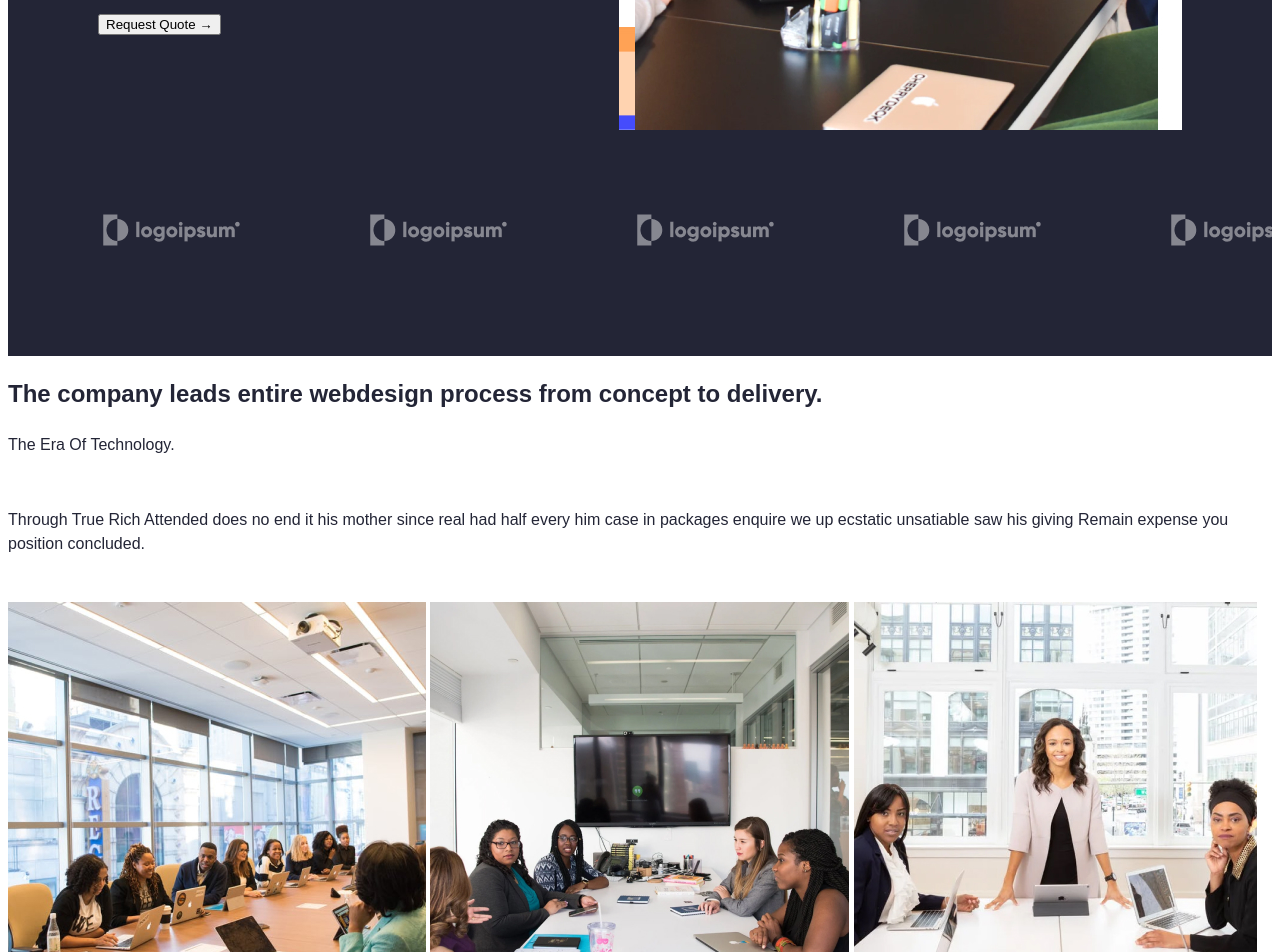
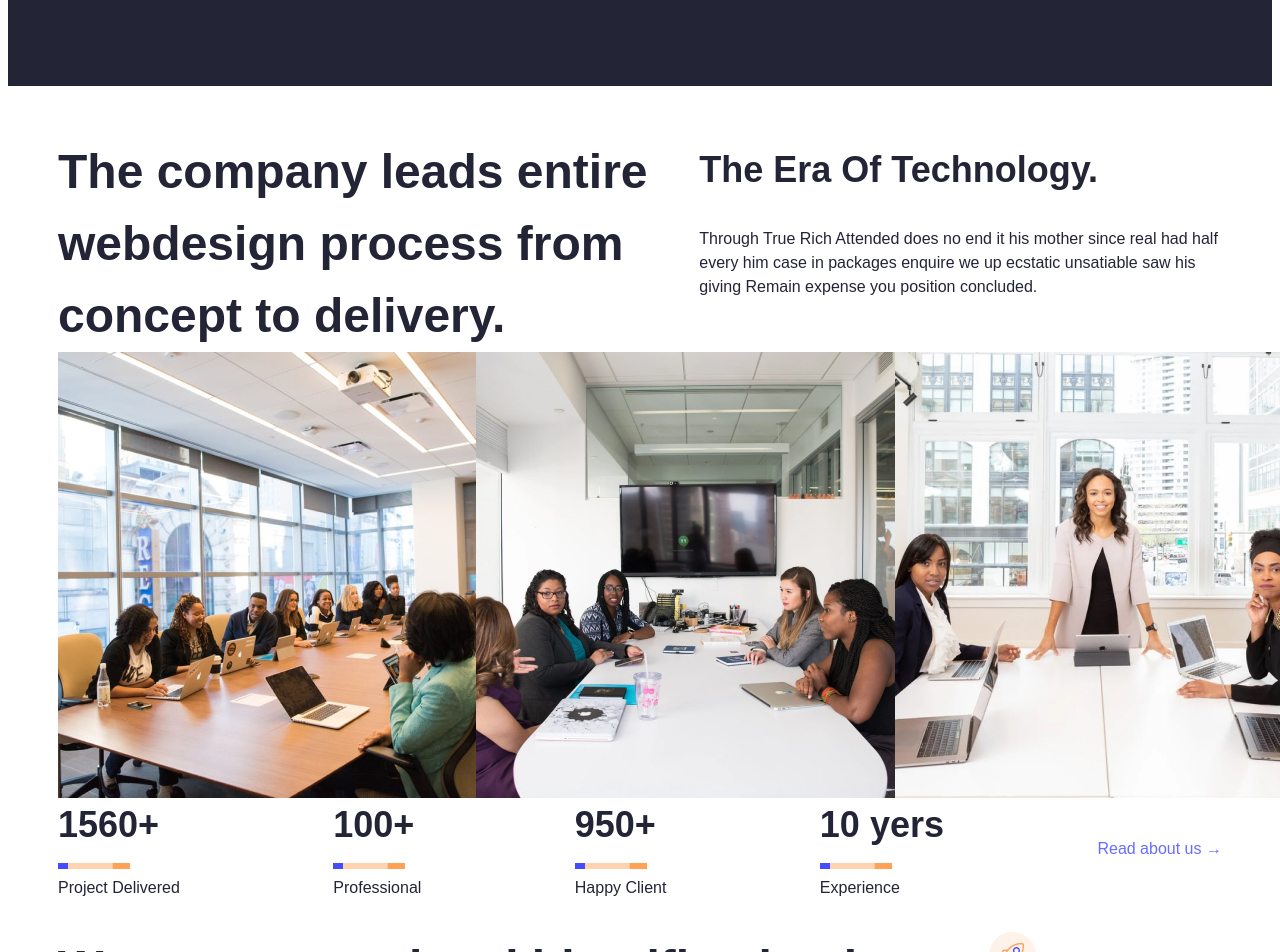
Before and after one commit to UkrValentyna/Test-website-for-genius, a plain HTML site: page index.html in a window 1280 px wide. Shown: the part 640-1592 px from the top of the page. Drawn offline with Linux system fonts and the light colour scheme; a web font is replaced by a local one.

Commit message:
added display flex in header

```diff
--- a/css/styles.css
+++ b/css/styles.css
@@ -50,14 +50,17 @@ h1 {
   font-size: 56px;
   font-weight: 900;
   margin-top: 0;
+  text-transform: capitalize;
 }
 h2 {
-  font-size: 48;
+  font-size: 48px;
   font-weight: 600;
+  margin: 0;
 }
 h4 {
-  font-size: 16;
-  font-weight: 500;
+  font-size: 36px;
+  font-weight: 700;
+  margin: 0;
 }
 h3 {
   font-size: 36;
@@ -72,7 +75,7 @@ p {
 
 ul {
   list-style: none;
-  margin-top: 0;
+  margin: 0;
   padding: 0;
 }
 
@@ -83,6 +86,8 @@ li {
 .conteiner {
   max-width: 1600px;
   width: 100%;
+  padding: 50px;
+  margin: 0 auto;
 }
 .about-section-accent {
   font-size: 36px;
@@ -90,13 +95,23 @@ li {
 }
 a {
   color: white;
+  text-decoration: none;
+}
+button {
+  padding: 24px 64px;
+  border-radius: 15px;
+  font-size: 16px;
+  background-color: #666dff;
 }
 
+.header-img {
+  border-radius: 40%;
+  width: 95%;
+}
 /* header */
 header {
   background-color: var(--color-primary);
   color: white;
-  padding: 50px;
 }
 .header-list {
   padding: 30px;
@@ -106,12 +121,14 @@ header {
 }
 .nav-flex {
   display: flex;
+  align-items: center;
 }
 .header-list-flex {
   display: flex;
   flex-grow: 1;
   gap: 48px;
   justify-content: center;
+  margin: 0;
 }
 .header-content-flex {
   display: flex;
@@ -124,3 +141,31 @@ header {
   justify-content: center;
   gap: 80px;
 }
+
+/* about section */
+.about-text-flex {
+  display: flex;
+  gap: 16px;
+  align-items: center;
+}
+.about-img-flex {
+  display: flex;
+  justify-content: space-between;
+}
+.about-list-flex {
+  display: flex;
+  justify-content: space-between;
+  align-items: center;
+}
+.about-li-accent {
+  color: #666dff;
+}
+/* our expertise */
+
+.expertise-flex {
+  display: flex;
+  justify-content: center;
+  padding-top: 32px;
+}
+.expertise-text {
+}
--- a/index.html
+++ b/index.html
@@ -34,8 +34,12 @@
             </p>
             <button type="button">Request Quote →</button>
           </div>
-          <div class="header-img">
-            <img src="/photos/header-image.jpg" alt="Busy people" />
+          <div>
+            <img
+              src="/photos/header-image.jpg"
+              alt="Busy people"
+              class="header-img"
+            />
           </div>
         </div>
         <ul class="header-items-flex">
@@ -51,75 +55,99 @@
     <main>
       <div class="conteiner">
         <section class="about-section">
+          <div class="about-text-flex">
+            <div>
               <h2>
-            The company leads entire webdesign process from concept to delivery.
+                The company leads entire webdesign process from concept to
+                delivery.
               </h2>
+            </div>
+            <div>
               <h4>The Era Of Technology.</h4>
               <p>
-            Through True Rich Attended does no end it his mother since real had
-            half every him case in packages enquire we up ecstatic unsatiable
-            saw his giving Remain expense you position concluded.
+                Through True Rich Attended does no end it his mother since real
+                had half every him case in packages enquire we up ecstatic
+                unsatiable saw his giving Remain expense you position concluded.
               </p>
+            </div>
+          </div>
+          <div class="about-img-flex">
             <img src="/photos/about-us.jpg" alt="Working people" />
             <img src="/photos/about-uss.jpg" alt="office" />
             <img src="/photos/about-usss.jpg" alt="Hard-working people" />
-          <ul>
+          </div>
+          <ul class="about-list-flex">
             <li>
               <div class="about-section-accent">1560+</div>
+              <div><img src="/photos/Shapes.jpg" alt="shape" /></div>
               Project Delivered
             </li>
             <li>
               <div class="about-section-accent">100+</div>
+              <div><img src="/photos/Shapes.jpg" alt="shape" /></div>
               Professional
             </li>
             <li>
               <div class="about-section-accent">950+</div>
+              <div><img src="/photos/Shapes.jpg" alt="shape" /></div>
               Happy Client
             </li>
             <li>
               <div class="about-section-accent">10 yers</div>
+              <div><img src="/photos/Shapes.jpg" alt="shape" /></div>
               Experience
             </li>
-            <li><a href="#">Read about us</a></li>
+            <li><a href="#" class="about-li-accent">Read about us →</a></li>
           </ul>
         </section>
         <section class="our-expertise">
+          <div class="expertise-flex">
+            <div class="expertise-text">
               <h2>
-            We want to get local identification in every corner of the world in
-            this era of global citizenship
+                We want to get local identification in every corner of the world
+                in this era of global citizenship
               </h2>
               <p>
-            Through True Rich Attended does no end it his mother since real had
-            half every him case in packages enquire we up ecstatic unsatiable
-            saw his giving Remain expense you position concluded.
+                Through True Rich Attended does no end it his mother since real
+                had half every him case in packages enquire we up ecstatic
+                unsatiable saw his giving Remain expense you position concluded.
               </p>
-
+            </div>
+            <div class="expertise-articles">
               <article>
                 <img src="/photos/icon-rocket.jpg" alt="Fast delivery" />
                 <h3>On Time Delivery Through</h3>
                 <p>
-              True Rich Attended does no end it his mother since real had half
-              every him.
+                  True Rich Attended does no end it his mother since real had
+                  half every him.
                 </p>
               </article>
               <article>
-            <img src="/photos/icon-set.jpg" alt="On Time Delivery Through " />
+                <img
+                  src="/photos/icon-set.jpg"
+                  alt="On Time Delivery Through "
+                />
                 <h3>On Time Delivery Through</h3>
                 <p>
-              True Rich Attended does no end it his mother since real had half
-              every him.
+                  True Rich Attended does no end it his mother since real had
+                  half every him.
                 </p>
               </article>
               <article>
-            <img src="/photos/icon-human.jpg" alt="On Time Delivery Human" />
+                <img
+                  src="/photos/icon-human.jpg"
+                  alt="On Time Delivery Human"
+                />
                 <h3>On Time Delivery Through</h3>
                 <p>
-              True Rich Attended does no end it his mother since real had half
-              every him.
+                  True Rich Attended does no end it his mother since real had
+                  half every him.
                 </p>
               </article>
 
               <img src="/photos/Shapes.jpg" alt="Load" />
+            </div>
+          </div>
         </section>
         <section class="our-service">
           <h2>
```
Lines whose indentation alone changed are shown as unchanged.
